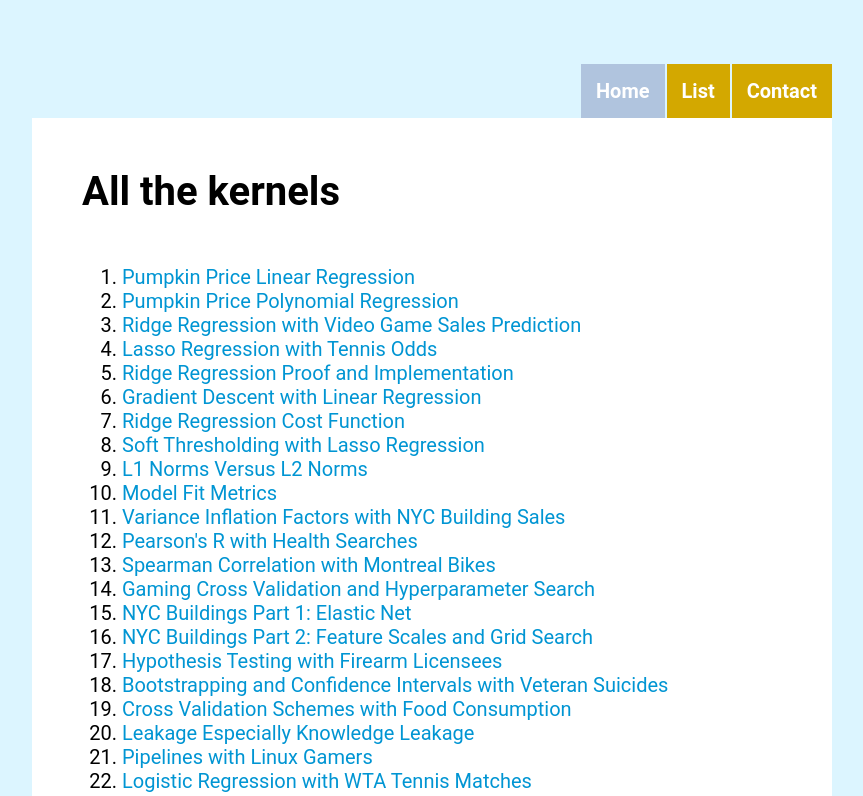
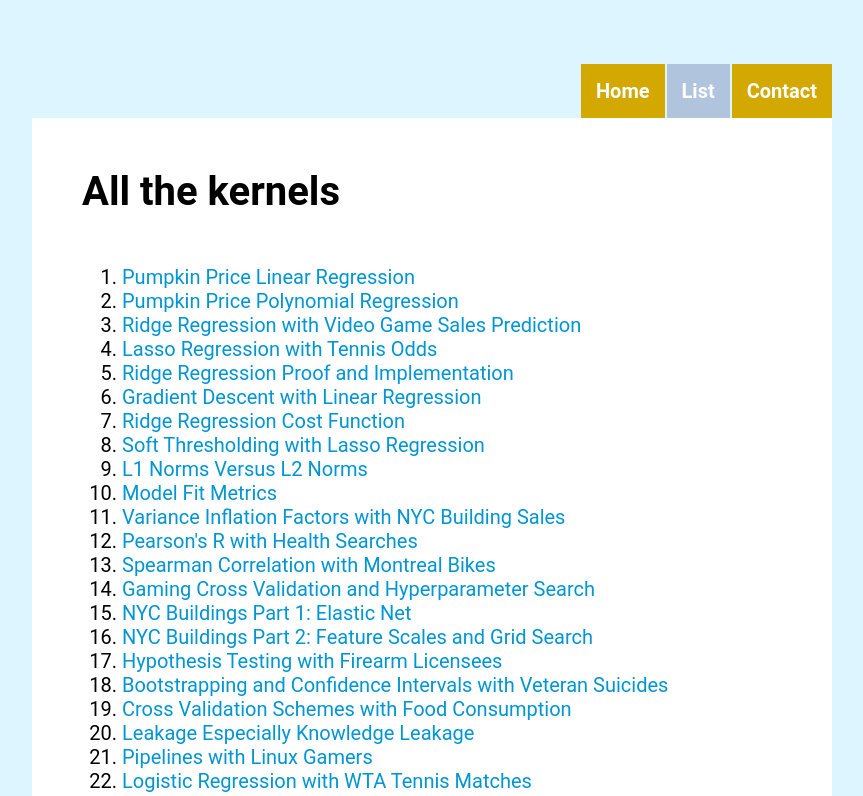
Before and after one commit to ResidentMario/machine-learning-notes, a plain HTML site: page kernels.html in a window 1280 px wide. Shown: the top 796 px of the page, without its empty margins (208-1071 px from the left). Drawn offline with Linux system fonts and the light colour scheme.

Commit message:
Fix a few small bugs.

```diff
--- a/kernels.html
+++ b/kernels.html
@@ -7,15 +7,13 @@
     <link rel="icon" href="code-writer-black.png" type="image/x-icon"/>
 </head>
 
-</html>
-
 <body>
 <div class="center-frame">
     <div class="button-box">
         <table class="button-table">
             <tr>
-                <td class="button button-active"><a class="button-link" href="./index.html">Home</a></td>
-                <td class="button"><a class="button-link" href="./kernels.html">List</a></td>
+                <td class="button"><a class="button-link" href="./index.html">Home</a></td>
+                <td class="button button-active"><a class="button-link" href="./kernels.html">List</a></td>
                 <td class="button"><a class="button-link" href="./contact.html">Contact</a></td>
             </tr>
         </table>
@@ -196,3 +194,5 @@
     </div>
 </div>
 </body>
+
+</html>
```
Also changed, not shown: contact.html (+3 -3 lines).
